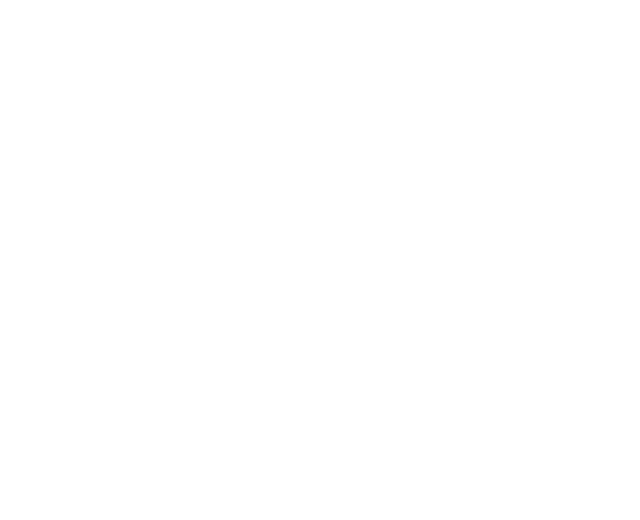
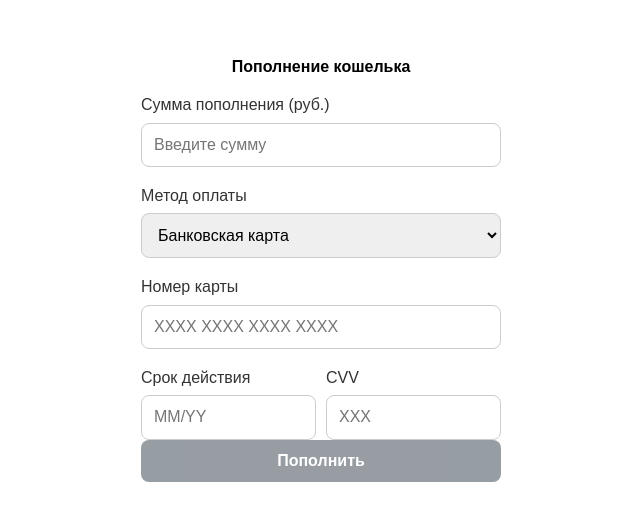
Before and after one commit to Zhitnikov/web-tg-ad-marketplace, a React (Vite) app in the folder frontend/: page /wallet-replenish in a window 1280 px wide. Before the commit this address had no page. Shown: the part 130-650 px from the top of the page, without its empty margins (319-959 px from the left). Built offline with nearby package versions, Linux system fonts and the light colour scheme.

Commit message:
feat: add pay page and base styles(we will update them in the future)

```diff
--- a/frontend/src/App.tsx
+++ b/frontend/src/App.tsx
@@ -1,6 +1,7 @@
 import { BrowserRouter as Router, Routes, Route, Navigate } from 'react-router-dom';
 import Auth from './pages/Auth';
 import MyOrders from "./pages/MyOrders.tsx";
+import WalletReplenish from "./pages/WalletReplenish.tsx";
 
 function App() {
     return (
@@ -10,6 +11,7 @@
                     <Route path="/" element={<Navigate to="/auth" replace />} />
                     <Route path="/auth" element={<Auth />} />
                     <Route path="/my-orders" element={<MyOrders />} />
+                    <Route path="/wallet-replenish" element={<WalletReplenish />} />
                 </Routes>
             </div>
         </Router>
--- /dev/null
+++ b/frontend/src/components/wallet/WalletForm.tsx
@@ -0,0 +1,112 @@
+import React, { useState } from 'react';
+
+interface FormData {
+    amount: string;
+    cardNumber: string;
+    expiry: string;
+    cvv: string;
+    method: 'card' | 'sber' | 'tinkoff';
+}
+
+const WalletForm: React.FC = () => {
+    const [formData, setFormData] = useState<FormData>({
+        amount: '',
+        cardNumber: '',
+        expiry: '',
+        cvv: '',
+        method: 'card',
+    });
+
+    const handleInputChange = (e: React.ChangeEvent<HTMLInputElement | HTMLSelectElement>) => {
+        const { name, value } = e.target;
+        setFormData((prev) => ({ ...prev, [name]: value }));
+    };
+
+    const handleSubmit = (e: React.FormEvent<HTMLFormElement>) => {
+        e.preventDefault();
+        console.log('Данные пополнения (заглушка):', formData);
+        // TODO: Симулировать оплату или API
+        alert('Пополнение симулировано!'); // Заглушка
+    };
+
+    const isValidAmount = parseFloat(formData.amount) > 0;
+    const isValidCardNumber = /^\d{16}$/.test(formData.cardNumber);
+    const isValidExpiry = /^\d{2}\/\d{2}$/.test(formData.expiry);
+    const isValidCvv = /^\d{3,4}$/.test(formData.cvv);
+    const isDisabled = !isValidAmount || (formData.method === 'card' && (!isValidCardNumber || !isValidExpiry || !isValidCvv));
+
+    return (
+        <form className="wallet-form" onSubmit={handleSubmit}>
+            <div className="form-group">
+                <label>Сумма пополнения (руб.)</label>
+                <input
+                    type="number"
+                    name="amount"
+                    value={formData.amount}
+                    onChange={handleInputChange}
+                    placeholder="Введите сумму"
+                    required
+                />
+            </div>
+            <div className="form-group">
+                <label>Метод оплаты</label>
+                <select
+                    name="method"
+                    value={formData.method}
+                    onChange={handleInputChange}
+                >
+                    <option value="card">Банковская карта</option>
+                    <option value="sber">Сбербанк</option>
+                    <option value="tinkoff">Тинькофф</option>
+                </select>
+            </div>
+            {formData.method === 'card' && (
+                <>
+                    <div className="form-group">
+                        <label>Номер карты</label>
+                        <input
+                            type="text"
+                            name="cardNumber"
+                            value={formData.cardNumber}
+                            onChange={handleInputChange}
+                            placeholder="XXXX XXXX XXXX XXXX"
+                            maxLength={16}
+                            required
+                        />
+                    </div>
+                    <div className="form-group-inline">
+                        <div className="form-group">
+                            <label>Срок действия</label>
+                            <input
+                                type="text"
+                                name="expiry"
+                                value={formData.expiry}
+                                onChange={handleInputChange}
+                                placeholder="MM/YY"
+                                maxLength={5}
+                                required
+                            />
+                        </div>
+                        <div className="form-group">
+                            <label>CVV</label>
+                            <input
+                                type="text"
+                                name="cvv"
+                                value={formData.cvv}
+                                onChange={handleInputChange}
+                                placeholder="XXX"
+                                maxLength={4}
+                                required
+                            />
+                        </div>
+                    </div>
+                </>
+            )}
+            <button type="submit" disabled={isDisabled}>
+                Пополнить
+            </button>
+        </form>
+    );
+};
+
+export default WalletForm;
--- /dev/null
+++ b/frontend/src/pages/WalletReplenish.tsx
@@ -0,0 +1,13 @@
+import React from 'react';
+import WalletForm from '../components/wallet/WalletForm';
+
+const WalletReplenish: React.FC = () => {
+    return (
+        <div className="wallet-replenish-container">
+            <h1>Пополнение кошелька</h1>
+            <WalletForm />
+        </div>
+    );
+};
+
+export default WalletReplenish;
--- /dev/null
+++ b/frontend/src/sass/blocks/wallet.scss
@@ -0,0 +1,79 @@
+.wallet-replenish-container {
+  max-width: 400px;
+  margin: 0 auto;
+  padding: 20px;
+  min-height: 100vh;
+  display: flex;
+  flex-direction: column;
+  justify-content: center;
+  align-items: center;
+  background-color: #ffffff;
+  font-family: 'Arial', sans-serif;
+
+  h1 {
+    text-align: center;
+    color: #000000;
+    font-weight: bold;
+    margin-bottom: 20px;
+  }
+}
+
+.wallet-form {
+  width: 100%;
+
+  .form-group {
+    margin-bottom: 20px;
+
+    label {
+      display: block;
+      margin-bottom: 8px;
+      color: #333333;
+      font-weight: 500;
+    }
+
+    input, select {
+      width: 100%;
+      padding: 12px;
+      box-sizing: border-box;
+      border: 1px solid #cccccc;
+      border-radius: 8px;
+      font-size: 16px;
+      &:focus {
+        border-color: #EF3124;
+        outline: none;
+      }
+    }
+  }
+
+  .form-group-inline {
+    display: flex;
+    gap: 10px;
+
+    .form-group {
+      flex: 1;
+      margin-bottom: 0;
+    }
+  }
+
+  button {
+    width: 100%;
+    padding: 12px;
+    background-color: #EF3124;
+    color: #ffffff;
+    border: none;
+    border-radius: 8px;
+    cursor: pointer;
+    font-weight: bold;
+    font-size: 16px;
+
+    &:hover {
+      background-color: #D42A1E;
+    }
+
+    &:disabled {
+      background-color: #6c757d;
+      opacity: 0.7;
+      cursor: not-allowed;
+    }
+  }
+}
--- a/frontend/src/sass/style.scss
+++ b/frontend/src/sass/style.scss
@@ -4,6 +4,7 @@
 @use "blocks/header.scss";
 @use "blocks/auth.scss";
 @use "blocks/orders.scss";
+@use "blocks/wallet.scss";
 
 @use "ui/titles.scss";
 @use "ui/buttons.scss";
```
